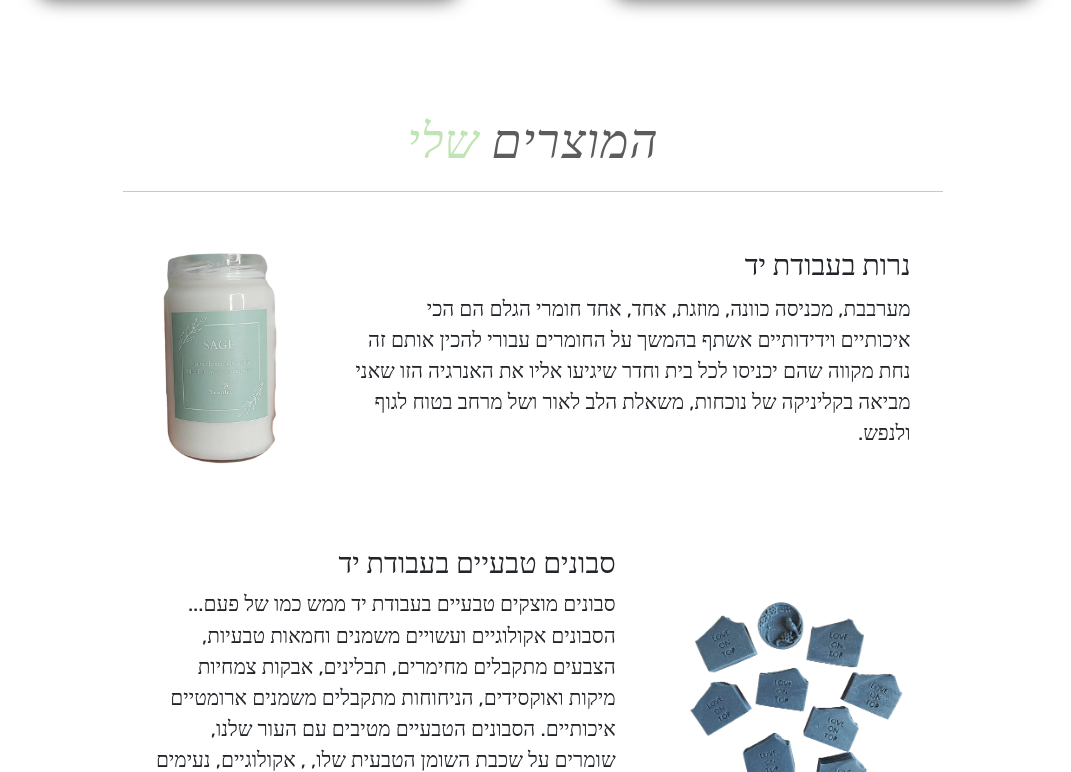
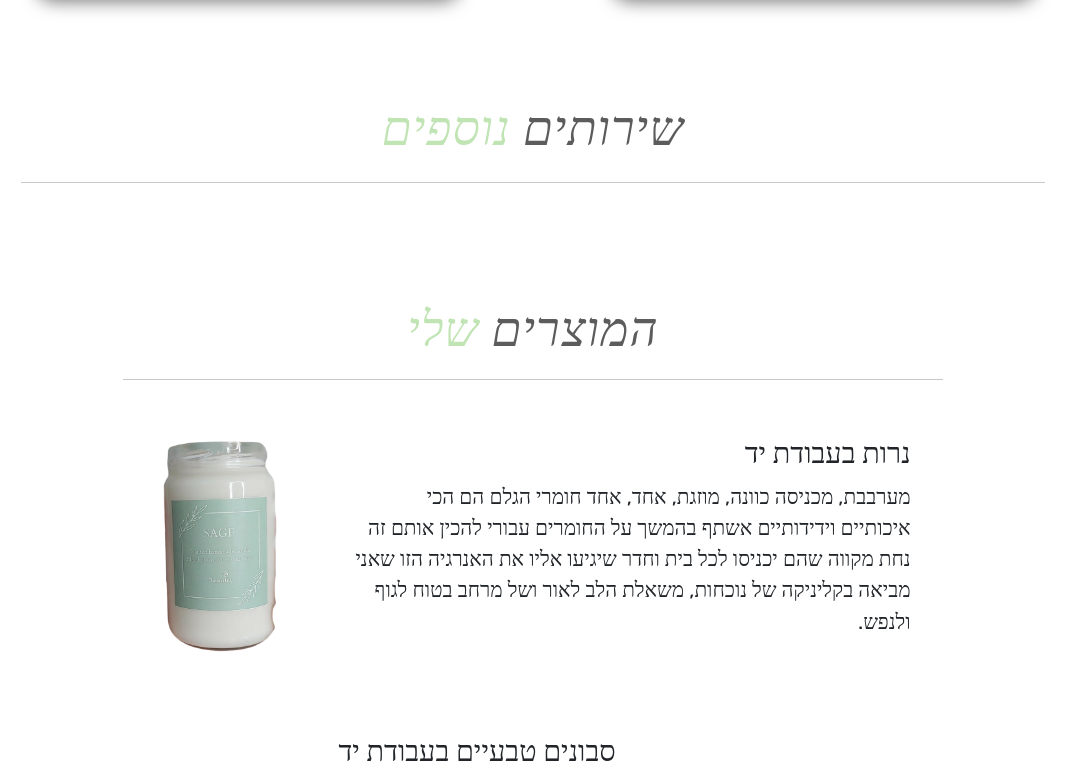
Before and after one commit to Silveronski/massuese-landingpage, a React (Vite) app: page / in a window 1280 px wide. Shown: the part 2068-2840 px from the top of the page, without its empty margins (107-1178 px from the left). Built offline with nearby package versions, Linux system fonts and the light colour scheme.

Commit message:
minor changes & started workin on services

```diff
--- a/src/components/Body.jsx
+++ b/src/components/Body.jsx
@@ -65,6 +65,14 @@ const Body = () => {
         </div>
       </section>
 
+      <section className='services-container'>
+        <h3><span>שירותים</span> <span>נוספים</span></h3>
+        <div className='services-wrapper'>
+          <hr />
+
+        </div>
+      </section>
+
       <section className='my-products-container'>
         <h4><span>המוצרים</span> <span>שלי</span></h4>
         <div className="my-products-wrapper">
--- a/src/components/CarouselComp.jsx
+++ b/src/components/CarouselComp.jsx
@@ -3,21 +3,15 @@ import Carousel from 'react-bootstrap/Carousel';
 import one from '../assets/images/one.jpg';
 import two from '../assets/images/two.jpg';
 import three from '../assets/images/three.jpg';
-import Logo from '../assets/images/Logo.png';
 
 const CarouselComp = () => {
-
-  const handleClick = () => {
-    window.open("https://wa.me/972547933887", "_blank");
-  }
-
   return (
     <div className='carousel-container'>
 
       <div className='info'>
         <h1>אנה לב</h1>
         <p>מעסה בכירה ורוקחת טבעית בגישה הוליסטית</p>
-        <button onClick={handleClick}>קבע/י תור</button>
+        <button onClick={() => window.open("https://wa.me/972547933887", "_blank")}>קבע/י תור</button>
       </div>
 
       <Carousel>
--- a/src/components/Contact.jsx
+++ b/src/components/Contact.jsx
@@ -22,7 +22,7 @@ const Contact = () => {
             <h5>צרו קשר</h5>
             <hr/>
             <ul>
-              <li><a href="https://wa.me/972547933887" target="_blank">ווצאפ</a></li>
+              <li><a href="https://wa.me/972547933887" target="_blank">וואטסאפ</a></li>
               <li><a href="https://www.instagram.com/annalev_massage_theraphy/" target="_blank">אינסטגרם</a></li>
               <li><a href="https://www.facebook.com/AnnaMassageAndAroma" target="_blank">פייסבוק</a></li>
               <li><a href="mailto:annalev2222@gmail.com">אימייל</a></li>
--- a/src/pages/Home.jsx
+++ b/src/pages/Home.jsx
@@ -5,17 +5,12 @@ import Body from '../components/Body';
 import whatsapp from '../assets/images/whatsapp.png';
 
 const Home = () => {
-
-  const handleClick = () => {
-    window.open("https://wa.me/972547933887", "_blank");
-  }
-
   return (
     <div className='site-container'>
         <Navbar/>
         <Body/>
         <Contact/>
-        <img src={whatsapp} onClick={handleClick} alt="" className='whatsapp-icon'/>
+        <img src={whatsapp} className='whatsapp-icon' onClick={() => window.open("https://wa.me/972547933887", "_blank")} alt=""/>
     </div>
   )
 }
--- /dev/null
+++ b/src/styles/services.scss
@@ -0,0 +1,24 @@
+.services-container{
+    margin-top: 7%;
+    display: flex;
+    flex-direction: column;
+    align-items: center;
+    justify-content: center;
+    font-family: Rubik;
+    h3{
+        text-align: center;
+        font-style: italic;
+        font-size: 3rem;
+        letter-spacing: 1px;
+        color: rgb(93, 92, 92);
+        span:nth-child(2){
+            color: $greenColor;
+        }
+        @include mobile{
+            margin-bottom: 10px;
+        }
+    }
+    .services-wrapper{
+        width: 80%;
+    }
+}
--- a/src/styles/style.scss
+++ b/src/styles/style.scss
@@ -3,6 +3,7 @@
 @import './carousel.scss';
 @import './about.scss';
 @import './treatments.scss';
+@import './services.scss';
 @import './products.scss';
 @import './footer.scss';
 
```
